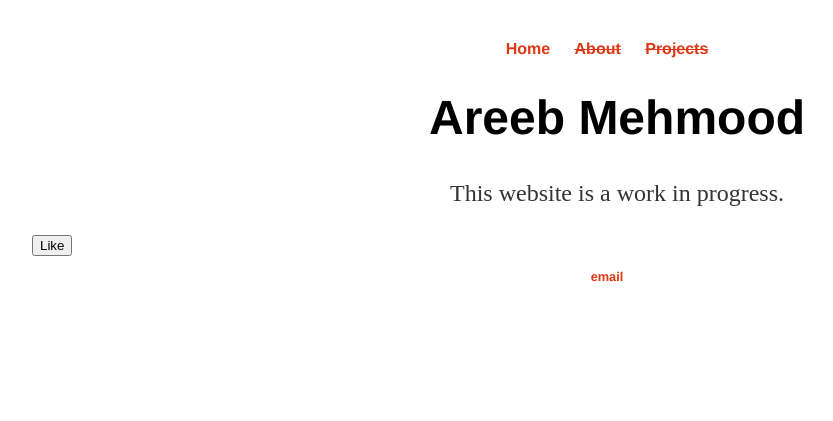
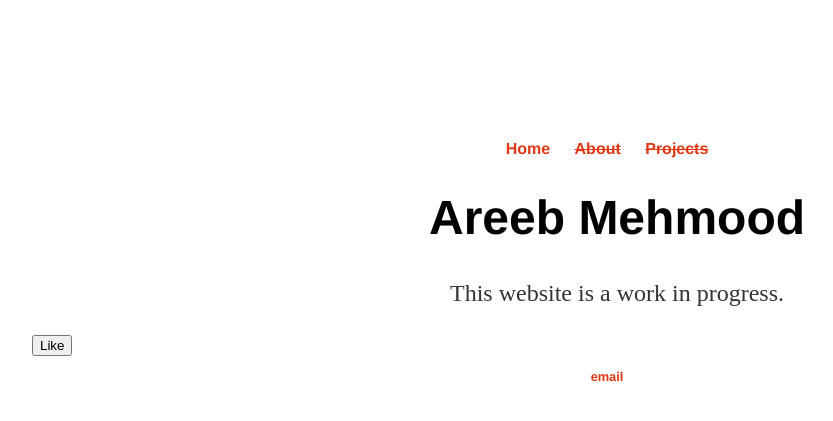
Before and after one commit to areebm/areebm.github.io, a Jekyll site: the page built from index.html, in a window 1280 px wide. Shown: the top 421 px of the page, without its empty margins (18-851 px from the left). Built offline with Jekyll 4.4.1, drawn with Linux system fonts in a browser that asks for light colours.

Commit message:
Update main.css
Increase top margin

```diff
--- a/css/main.css
+++ b/css/main.css
@@ -1,5 +1,5 @@
 body {
-    margin: 40px 60px 10px 50px;
+    margin: 140px 60px 10px 50px;
     width: auto;
 /*     background-image: url("/vehicle-wireframe-model.jpg");
     background-repeat: no-repeat;
```
